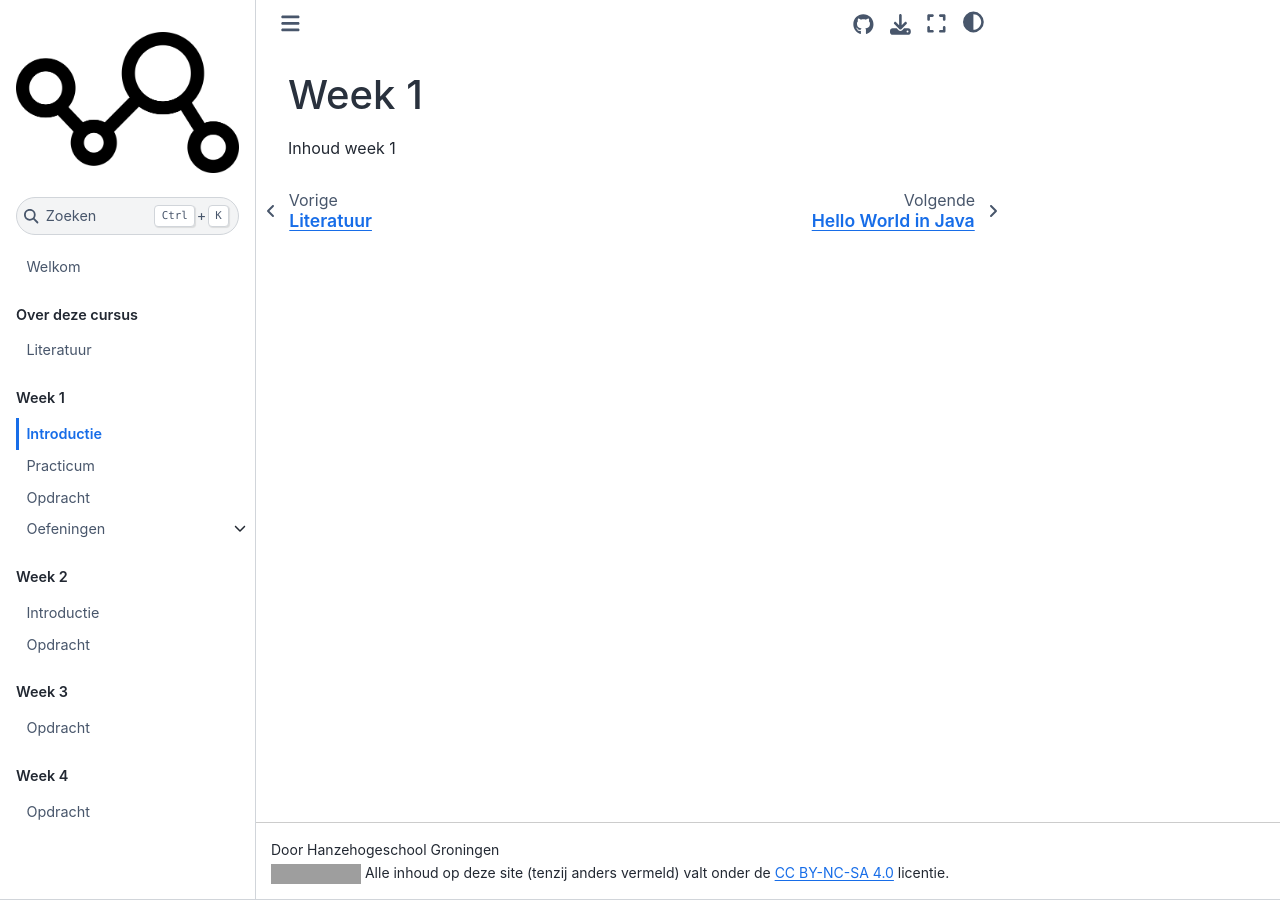
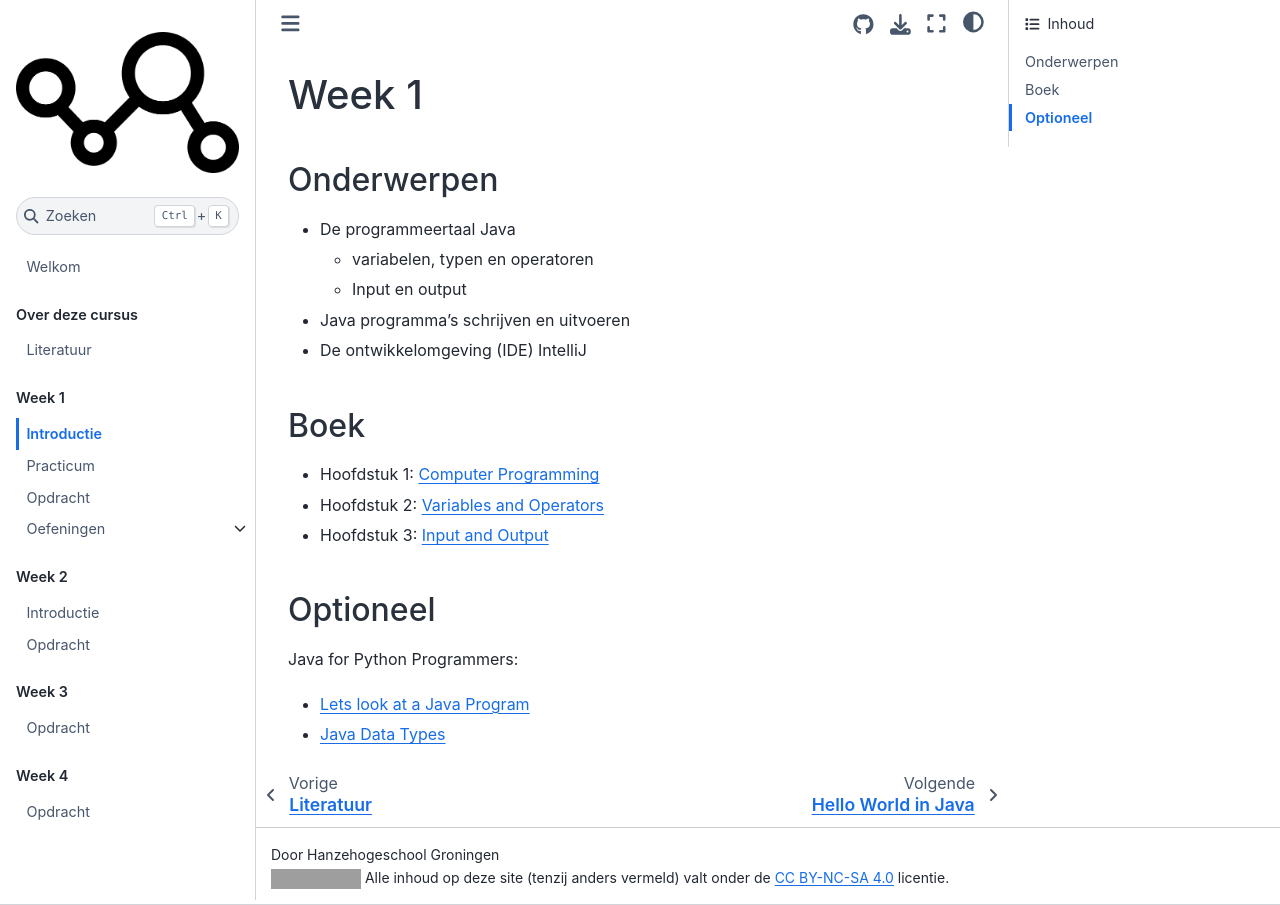
Before and after one commit to hanze-hbo-ict/OOP, a Jupyter Book: the page built from course/week_1.md, in a window 1280 px wide. Built offline with Jupyter Book 1.0.4 settings and Sphinx 7.4.7 and the Sphinx Book theme 1.1.4, drawn with Linux system fonts in a browser that asks for light colours; grey boxes are pictures that could not be loaded.

Commit message:
Couple of edits

```diff
--- a/course/week_1.md
+++ b/course/week_1.md
@@ -1,3 +1,22 @@
 # Week 1
 
-Inhoud week 1
+## Onderwerpen
+
+-   De programmeertaal Java
+    -   variabelen, typen en operatoren
+    -   Input en output
+-   Java programma's schrijven en uitvoeren
+-   De ontwikkelomgeving (IDE) IntelliJ
+
+## Boek
+
+-   Hoofdstuk 1: [Computer Programming](https://books.trinket.io/thinkjava2/chapter1.html)
+-   Hoofdstuk 2: [Variables and Operators](https://books.trinket.io/thinkjava2/chapter2.html)
+-   Hoofdstuk 3: [Input and Output](https://books.trinket.io/thinkjava2/chapter3.html)
+
+## Optioneel
+
+Java for Python Programmers:
+
+-   [Lets look at a Java Program](https://runestone.academy/runestone/books/published/java4python/Java4Python/firstjavaprogram.html)
+-   [Java Data Types](https://runestone.academy/runestone/books/published/java4python/Java4Python/javadatatypes.html)
```
Also changed, not shown: about/literatuur.md (+3 -1 lines), about/syllabus.md (+9 -1 lines), problems/recursive_graphics/index.md (+4 -0 lines).
